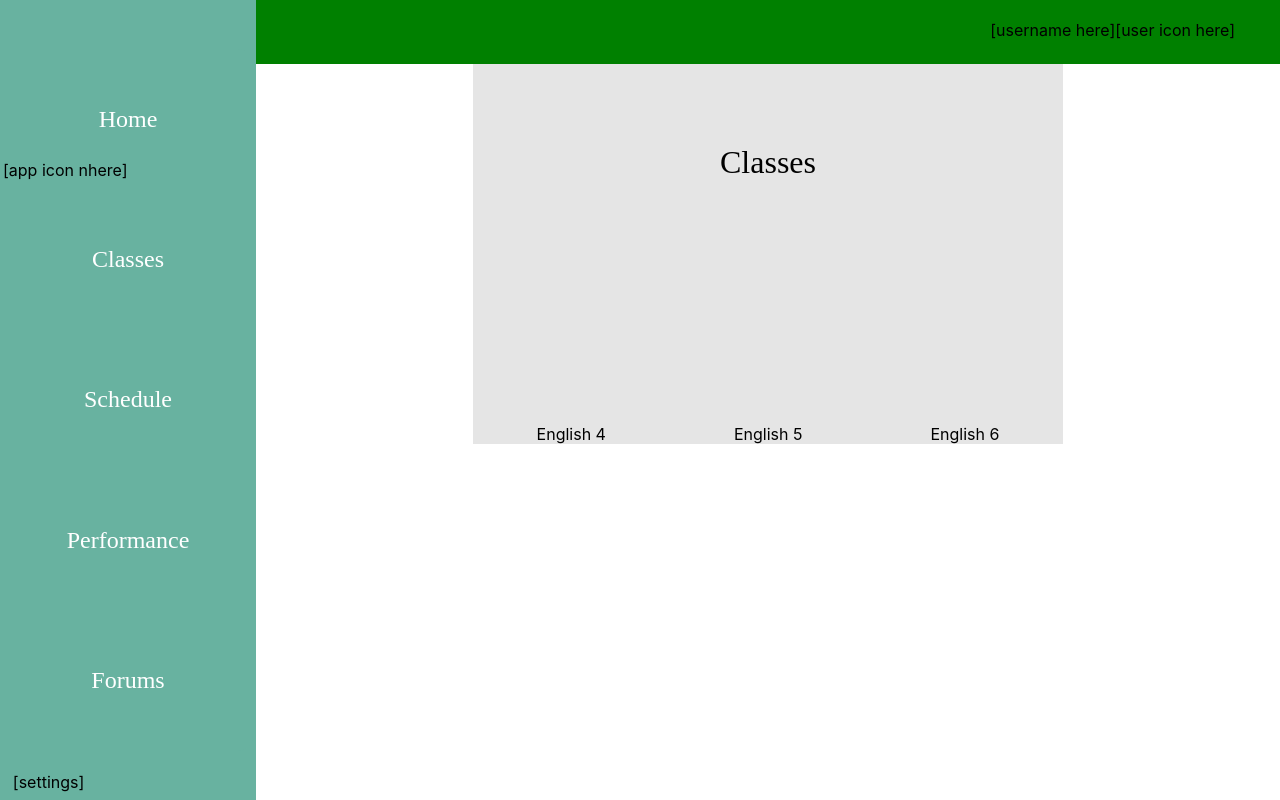
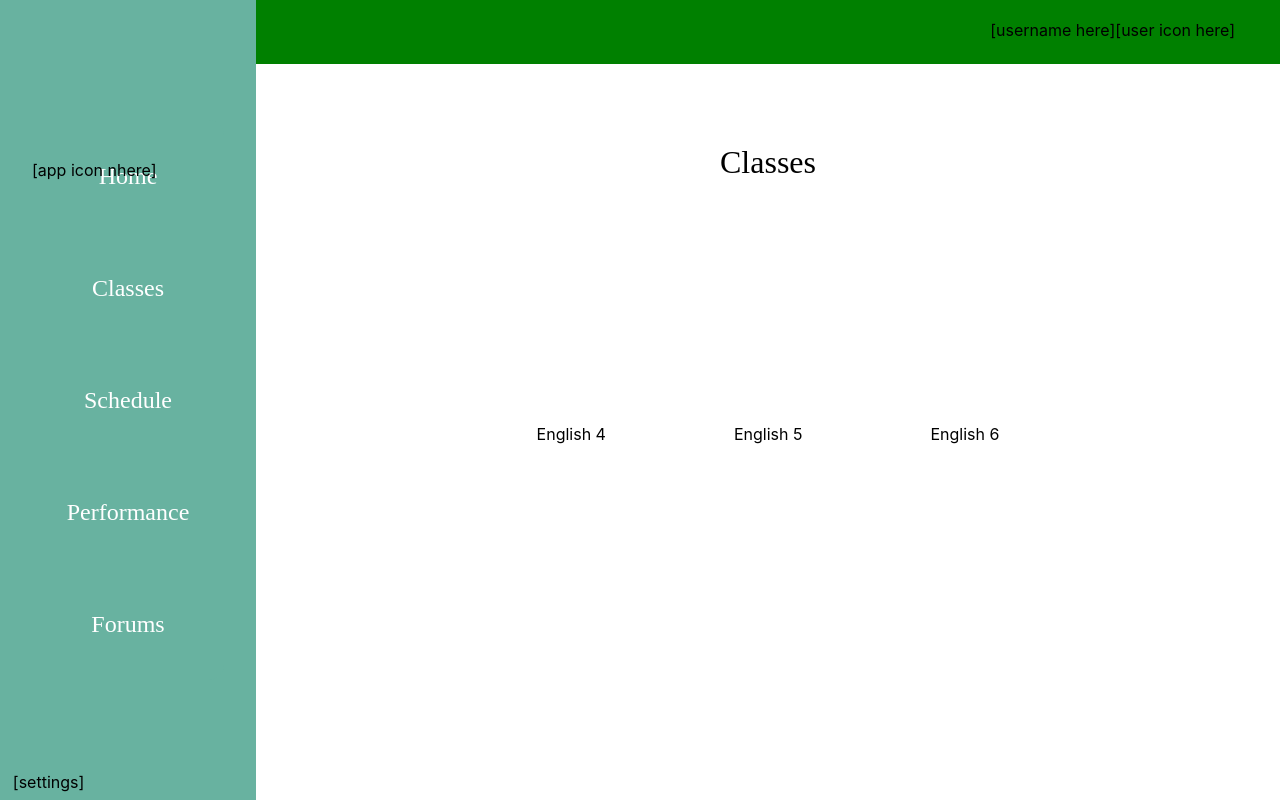
Before and after one commit to eliastayag/blueteal, a React (Create React App) app: page / in a window 1280 px wide. Built offline with nearby package versions, Linux system fonts and the light colour scheme; a web font is replaced by a local one.

Commit message:
Classes Fix

```diff
--- a/src/pages/Classes/Classes.js
+++ b/src/pages/Classes/Classes.js
@@ -35,7 +35,7 @@ function Classes(props) {
 
 
   return (
-    <div style={{backgroundColor:theme.background}}>
+    <div >
 
     {Content}
 
--- a/src/pages/Classes/SelectClass.js
+++ b/src/pages/Classes/SelectClass.js
@@ -29,7 +29,7 @@ function SelectClass({items,props}) {
 
 
   return (
-    <div className="body" style={{backgroundColor:theme.background}} onClick={() => props.showPage("ClassDash")}>
+    <div className="body"  onClick={() => props.showPage("ClassDash")}>
 
       <div className="heading">
       <Header title={"Classes"} />
--- a/src/pages/comps/Menu/Menu.scss
+++ b/src/pages/comps/Menu/Menu.scss
@@ -5,12 +5,12 @@
     display:flex;
     flex-direction: column;
     border-radius: 0px 15px 15px 0px;
-    height: 702px;
-    width: 250px;
+    height: 70vh;
+    width: 15vw;
     background: #68B2A0;
     justify-content: space-around;
     align-items: center;
-    font-size:1.5em;
+    font-size:1.5rem;
     font-family:$niramit;
     color:white;
 
```
